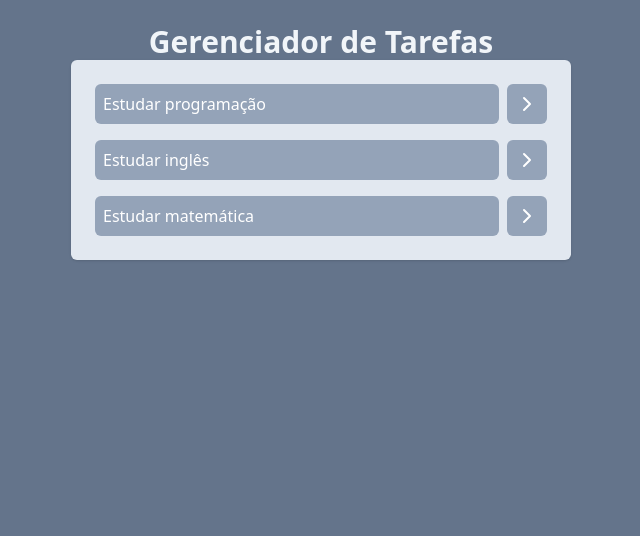
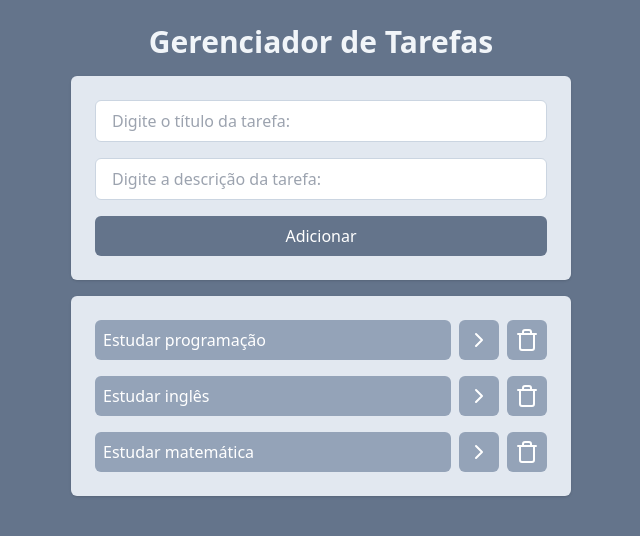
Before and after one commit to SamuelloranD/gerenciador-de-tarefas-react, a React (Vite) app: page / in a window 1280 px wide. Shown: the top 536 px of the page, without its empty margins (319-959 px from the left). Built offline with nearby package versions, Linux system fonts and the light colour scheme.

Commit message:
Implementing add tasks/1

```diff
--- a/src/App.jsx
+++ b/src/App.jsx
@@ -35,12 +35,27 @@
     setTasks(newTasks);
   }
 
+  function onDeleteTaskClick(taskId) {
+    const newTasks = tasks.filter(task => task.id !== taskId)
+    setTasks(newTasks);
+  }
+
+  function onAddTaskSubmit (title, description) {
+    const newTasks = {
+      id: tasks.length + 1,
+      title,
+      description,
+      isCompleted: false,
+    };
+    setTasks([...tasks, newTasks])
+  }
+
   return (
     <div className="w-screen h-screen bg-slate-500 flex justify-center p-6">
-      <div className="w-[500px] ">
+      <div className="w-[500px] space-y-4">
         <h1 className="text-3xl text-slate-100 font-bold text-center">Gerenciador de Tarefas</h1>
-        <AddTask />
-        <Tasks tasks = {tasks} onTaskClick={onTaskClick}/>
+        <AddTask onAddTaskSubmit={onAddTaskSubmit}/>
+        <Tasks tasks = {tasks} onTaskClick={onTaskClick} onDeleteTaskClick={onDeleteTaskClick}/>
       </div>
     </div>
   );
--- a/src/components/AddTask.jsx
+++ b/src/components/AddTask.jsx
@@ -1,8 +1,31 @@
-function AddTask() {
+import { useState } from "react";
 
-    return(
-        <h1></h1>
+function AddTask({onAddTaskSubmit}) {
+
+    const [title, setTitle] = useState("")
+    const [description, setDescription] = useState("")
+
+    return (
+        <div className="space-y-4 p-6 bg-slate-200 rounded-md shadow flex flex-col">
+            <input type="text" placeholder="Digite o título da tarefa: " className="border border-slate-300 outline-slate-400 px-4 py-2 rounded-md" value={title}
+            onChange={(event) => setTitle(event.target.value)}
+            />
+
+            <input type="text" placeholder="Digite a descrição da tarefa: " className="border border-slate-300 outline-slate-400 px-4 py-2 rounded-md" value={description}
+            onChange={(event) => setDescription(event.target.value)}
+            />
+
+            <button
+            onClick={() => {
+                onAddTaskSubmit(title, description)
+                setTitle("");
+                setDescription("");
+            }} className="bg-slate-500 text-white px-4 py-2 rounded-md font-medium">
+                Adicionar
+            </button>
+        </div>
     )
+
 }
 
 export default AddTask;
--- a/src/components/Tasks.jsx
+++ b/src/components/Tasks.jsx
@@ -1,18 +1,22 @@
-import { ChevronRightIcon } from "lucide-react";
+import { ChevronRightIcon, TrashIcon } from "lucide-react";
 
-function Tasks(props) {
+function Tasks({tasks, onTaskClick, onDeleteTaskClick}) {
 
     return (
         <ul className="space-y-4 p-6 bg-slate-200 rounded-md shadow">
-            {props.tasks.map((task) => (
+            {tasks.map((task) => (
                 <li key={task.id} className="flex gap-2">
 
-                    <button onClick={() => props.onTaskClick(task.id)} className={`bg-slate-400 text-left w-full text-white p-2 rounded-md ${task.isCompleted && "line-through"}`}>
+                    <button onClick={() => onTaskClick(task.id)} className={`bg-slate-400 text-left w-full text-white p-2 rounded-md ${task.isCompleted && "line-through"}`}>
                         {task.title}
                     </button>
 
                     <button className="bg-slate-400 p-2 rounded-md text-white">
                         <ChevronRightIcon />
+                    </button>
+
+                    <button onClick={() => onDeleteTaskClick(task.id)} className="bg-slate-400 p-2 rounded-md text-white">
+                        <TrashIcon />
                     </button>
 
                 </li>
```
